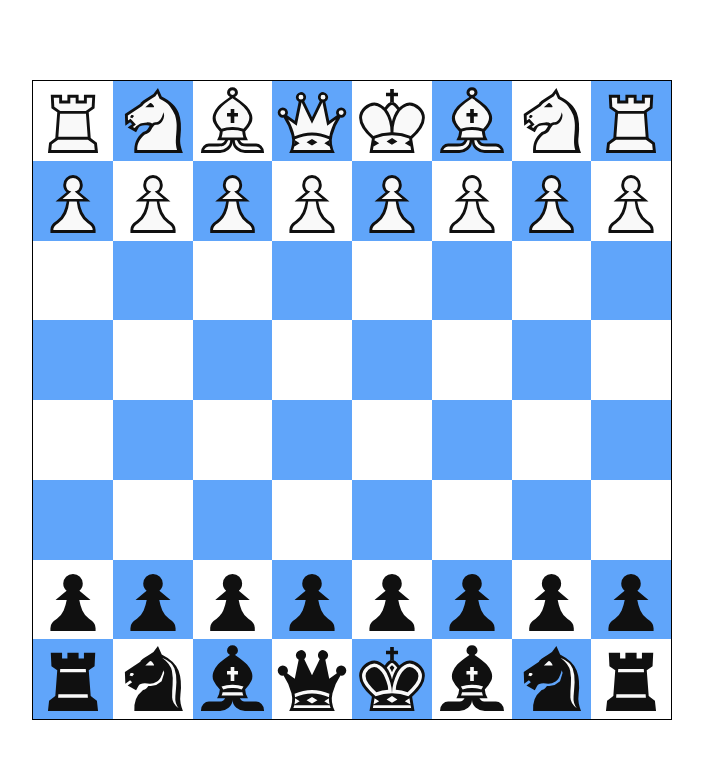
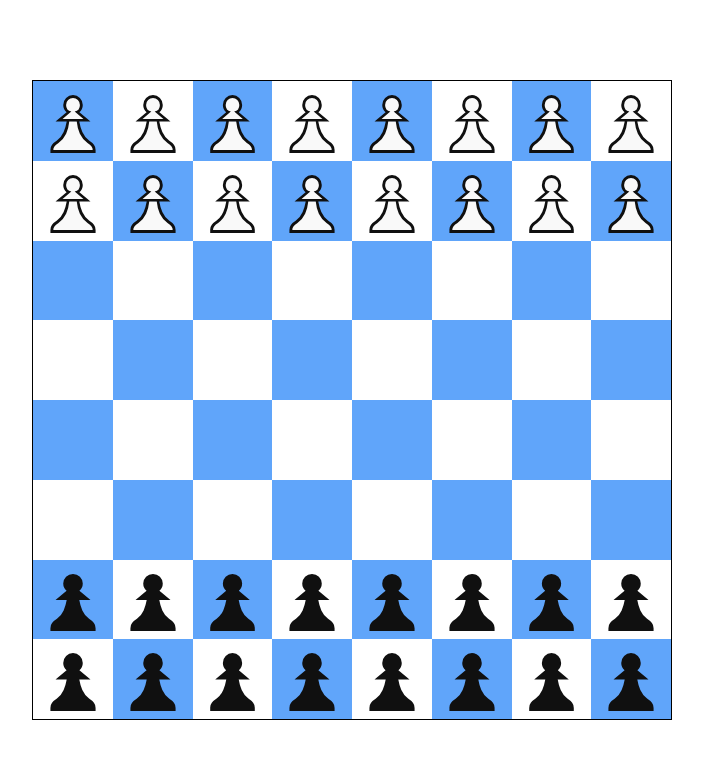
Before and after one commit to NimrodRising/P2PChess, a React (Vite) app: page / in a window 1280 px wide. Shown: the top 758 px of the page, without its empty margins (288-991 px from the left). Built offline with nearby package versions, Linux system fonts and the light colour scheme.

Commit message:
crappy approach to pawn moves

```diff
--- a/src/App.jsx
+++ b/src/App.jsx
@@ -17,12 +17,7 @@ function App() {
   }, []);
 
   return (
-    <div
-      onMouseUp={() => {
-        setIsDragging(false);
-      }}
-      className="flex justify-center items-center h-screen"
-    >
+    <div className="flex justify-center items-center h-screen">
       <ChessBoard
         isDragging={isDragging}
         setIsDragging={setIsDragging}
--- a/src/components/ChessBoard.jsx
+++ b/src/components/ChessBoard.jsx
@@ -1,31 +1,132 @@
 import { useState } from "react";
 import Square from "./Square";
+import { useEffect } from "react";
 
 let initialBoard = [
-  ["wR", "wN", "wB", "wQ", "wK", "wB", "wN", "wR"],
+  ["wP", "wP", "wP", "wP", "wP", "wP", "wP", "wP"],
   ["wP", "wP", "wP", "wP", "wP", "wP", "wP", "wP"],
   ["", "", "", "", "", "", "", ""],
   ["", "", "", "", "", "", "", ""],
   ["", "", "", "", "", "", "", ""],
   ["", "", "", "", "", "", "", ""],
   ["bP", "bP", "bP", "bP", "bP", "bP", "bP", "bP"],
-  ["bR", "bN", "bB", "bQ", "bK", "bB", "bN", "bR"],
+  ["bP", "bP", "bP", "bP", "bP", "bP", "bP", "bP"],
 ];
+
+function generateLegalMoves(board, piece, from, side) {
+  switch (piece) {
+    case "wP":
+    case "bP":
+      return pawnMoves(board, from, side);
+    default:
+      return [];
+  }
+}
+
+function pawnMoves(board, from, side) {
+  if (side === "w") {
+    let legalMoves = [];
+    const nextRank = from[0] + 1;
+    if (nextRank > 7 || board[nextRank][from[1]]) return legalMoves;
+    legalMoves.push([nextRank, from[1]]);
+    if (nextRank === 2) legalMoves.push([nextRank + 1, from[1]]);
+    return legalMoves;
+  } else {
+    let legalMoves = [];
+    const nextRank = from[0] - 1;
+    if (nextRank < 0 || board[nextRank][from[1]]) return legalMoves;
+    legalMoves.push([nextRank, from[1]]);
+    if (nextRank === 5) legalMoves.push([nextRank - 1, from[1]]);
+    return legalMoves;
+  }
+}
+
+function arraysEqual(a1, a2) {
+  /* WARNING: arrays must not contain {objects} or behavior may be undefined */
+  return JSON.stringify(a1) == JSON.stringify(a2);
+}
+
+function containsSubArray(arr, subArr) {
+  for (let el of arr) {
+    if (arraysEqual(el, subArr)) {
+      return true;
+    }
+  }
+  return false;
+}
 
 function ChessBoard({ mousePos, isDragging, setIsDragging }) {
   const [board, setBoard] = useState(initialBoard);
+  const [move, setMove] = useState(null);
+  const [hovered, setHovered] = useState(null);
+  const [pieceInHand, setPieceInHand] = useState(null);
+  const [legalMoves, setLegalMoves] = useState(null);
 
+  useEffect(() => {
+    if (pieceInHand) {
+      setMove({
+        ...pieceInHand,
+        to: hovered,
+      });
+      setLegalMoves(
+        generateLegalMoves(
+          board,
+          pieceInHand.piece,
+          pieceInHand.from,
+          pieceInHand.side
+        )
+      );
+      setPieceInHand(null);
+    }
+    if (move && !isDragging) {
+      if (containsSubArray(legalMoves, [move.to[0], move.to[1]])) {
+        setBoard((currBoard) => {
+          // Create a deep copy of the current board
+          const newBoard = JSON.parse(JSON.stringify(currBoard));
+
+          // Update the "from" square to empty
+          newBoard[move.from[0]][move.from[1]] = "";
+
+          // Update the "to" square with the moved piece
+          newBoard[move.to[0]][move.to[1]] = move.piece;
+
+          return newBoard;
+        });
+      }
+    }
+  }, [move, isDragging, pieceInHand]);
   return (
-    <div className="border w-2/3 max-w-screen-sm border-black">
+    <div
+      onMouseUp={() => {
+        setIsDragging(false);
+      }}
+      className="border w-2/3 max-w-screen-sm border-black"
+    >
       <div className=" grid grid-cols-8">
         {[].concat(...board).map((piece, index) => (
           <Square
+            isLegalSquare={
+              legalMoves
+                ? containsSubArray(legalMoves, [
+                    Math.floor(index / 8),
+                    index % 8,
+                  ])
+                : false
+            }
+            setLegalMoves={setLegalMoves}
+            setPieceInHand={setPieceInHand}
+            hovered={hovered}
+            setHovered={setHovered}
+            setMove={setMove}
             setIsDragging={setIsDragging}
             isDragging={isDragging}
             mousePos={mousePos}
             key={index}
-            piece={piece}
-            number={index + 1}
+            square={{
+              rank: Math.floor(index / 8),
+              file: index % 8,
+              piece: piece,
+            }}
           />
         ))}
       </div>
--- a/src/components/Square.jsx
+++ b/src/components/Square.jsx
@@ -1,5 +1,17 @@
-import { useState, useEffect } from "react";
-function Square({ number, piece, mousePos, isDragging, setIsDragging }) {
+import { useState, useEffect, useRef } from "react";
+
+function Square({
+  square,
+  mousePos,
+  isDragging,
+  setIsDragging,
+  setHovered,
+  setPieceInHand,
+  isLegalSquare,
+  setLegalMoves,
+}) {
+  const number = 8 * square.rank - (7 - square.file);
+  const [isHovered, setIsHovered] = useState(false);
   const [pieceIcon, setPieceIcon] = useState("");
   const [domRect, setDomRect] = useState(null);
   const [isDraggingPiece, setIsDraggingPiece] = useState(false);
@@ -7,12 +19,20 @@ function Square({ number, piece, mousePos, isDragging, setIsDragging }) {
   const [initialPosition, setInitialPosition] = useState(null);
   const [offsetPiece, setOffsetPiece] = useState(null);
 
+  const mousePosRef = useRef(mousePos);
+
+  useEffect(() => {
+    mousePosRef.current = mousePos;
+  }, [mousePos]);
+
   useEffect(() => {
     async function getIcon() {
-      let importedIcon = await import(`../icons/${piece}.svg`).catch(() => {
-        setPieceIcon("");
-        return;
-      });
+      let importedIcon = await import(`../icons/${square.piece}.svg`).catch(
+        () => {
+          setPieceIcon("");
+          return;
+        }
+      );
 
       if (importedIcon) {
         setPieceIcon(importedIcon.default);
@@ -21,23 +41,35 @@ function Square({ number, piece, mousePos, isDragging, setIsDragging }) {
       }
     }
     getIcon();
-  });
+  }, [square.piece]);
+
+  useEffect(() => {
+    if (isHovered) {
+      setHovered([square.rank, square.file]);
+    }
+  }, [isHovered, setHovered, square.rank, square.file]);
 
   useEffect(() => {
     if (isDraggingPiece && isDragging) {
+      setPieceInHand({
+        piece: square.piece,
+        side: square.piece[0],
+        from: [square.rank, square.file],
+      });
       setOffsetPiece([
         initialPosition[0] - domRect.left - domRect.width / 2,
         initialPosition[1] - domRect.top - domRect.height / 2,
       ]);
       setRelPosition([
-        mousePos.x - initialPosition[0],
-        mousePos.y - initialPosition[1],
+        mousePosRef.current.x - initialPosition[0],
+        mousePosRef.current.y - initialPosition[1],
       ]);
     } else {
       setOffsetPiece(null);
       setIsDraggingPiece(false);
     }
-  }, [initialPosition, mousePos, isDragging]);
+    // eslint-disable-next-line react-hooks/exhaustive-deps
+  }, [initialPosition, isDragging, mousePos]);
 
   let styles =
     relPosition && isDraggingPiece && offsetPiece
@@ -50,27 +82,38 @@ function Square({ number, piece, mousePos, isDragging, setIsDragging }) {
 
   return (
     <div
-      key={number}
-      className={`${"aspect-square w-full flex items-center m-0 p-0"} ${
+      onMouseDown={() => setLegalMoves(null)}
+      onMouseEnter={() => {
+        setIsHovered(true);
+      }}
+      onMouseLeave={() => {
+        setIsHovered(false);
+      }}
+      className={`${
+        isLegalSquare && isDragging ? "border border-black bg-yellow-200" : ""
+      } aspect-square w-full flex items-center m-0 p-0 ${
         ((number % 8) + Math.ceil(number / 8)) % 2 !== 0
           ? "bg-blue-400"
           : "bg-white"
       }`}
     >
-      {piece ? (
+      {square.piece ? (
         <img
           draggable="false"
           style={styles}
           onMouseDown={(e) => {
             const domRect = e.target.getBoundingClientRect();
             setDomRect(domRect);
-            setInitialPosition([mousePos.x, mousePos.y]);
+            setInitialPosition([mousePosRef.current.x, mousePosRef.current.y]);
             setIsDraggingPiece(true);
             setIsDragging(true);
           }}
-          className="w-full select-none image"
+          className={`w-full select-none image ${
+            isDraggingPiece ? "pointer-events-none" : ""
+          }`}
           src={pieceIcon}
-        ></img>
+          alt=""
+        />
       ) : null}
     </div>
   );
```
